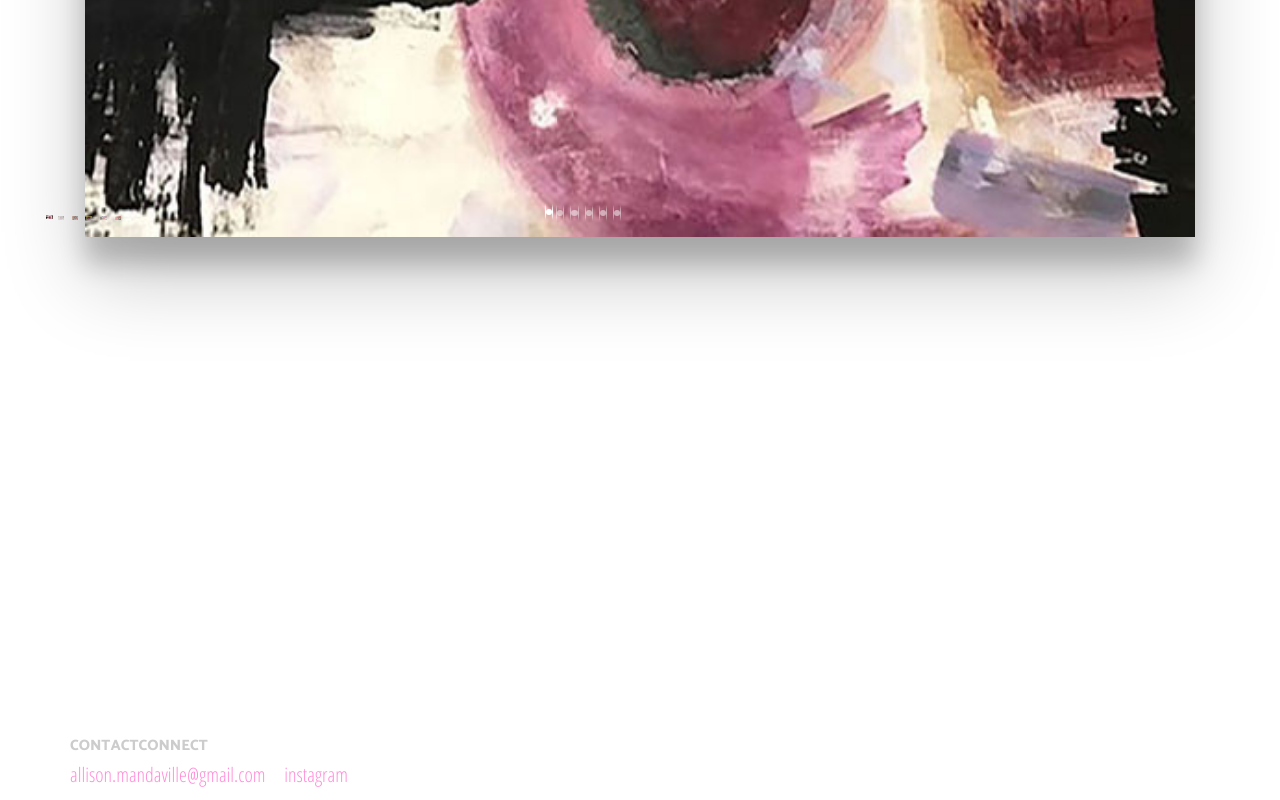
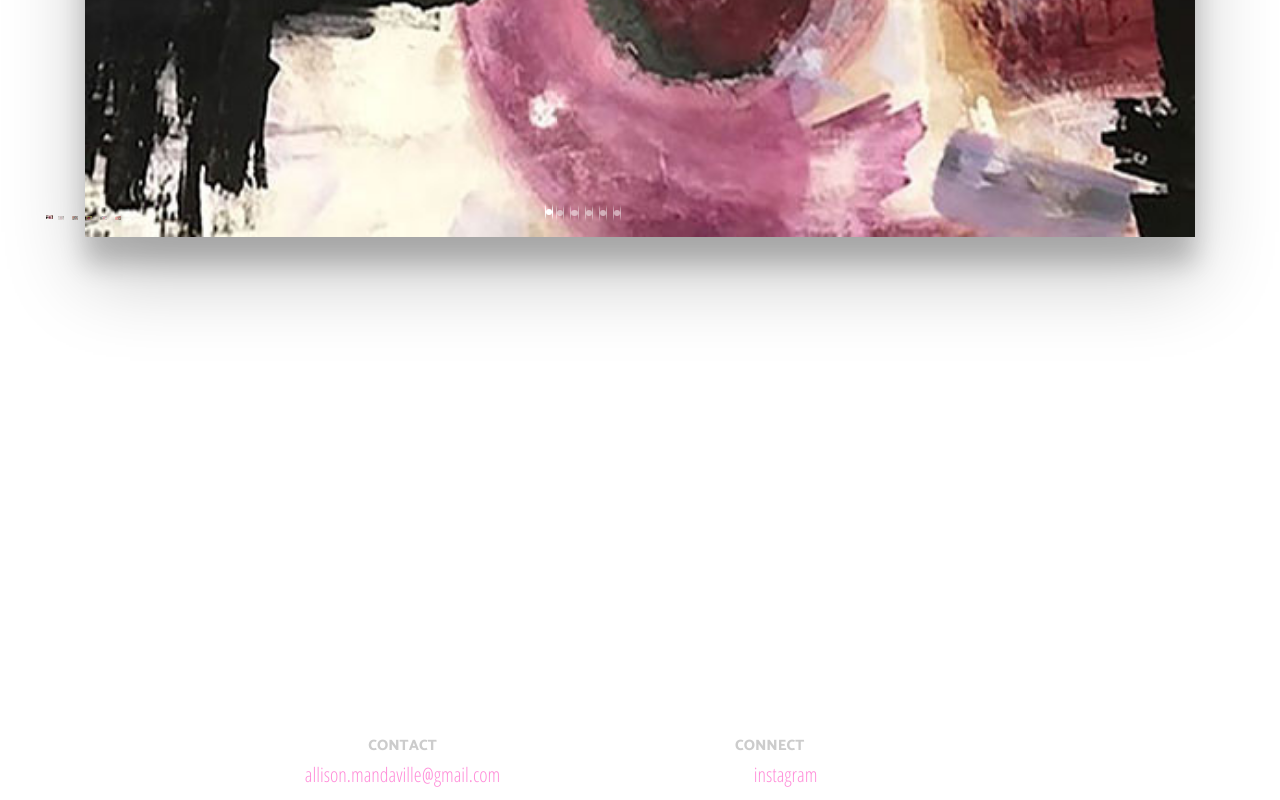
Before and after one commit to paaaarv/Allison-Portfolio, a React (Create React App) app: page / in a window 1280 px wide. Shown: the part 1950-2750 px from the top of the page. Built offline with nearby package versions, Linux system fonts and the light colour scheme.

Commit message:
connect contact centered

```diff
--- a/src/App.css
+++ b/src/App.css
@@ -122,12 +122,11 @@ color: black;
   text-align: center;
   color: #cccccc;
   font-family: "Catamaran", sans-serif;
-
 }
 
 .contact-about{
   color: #ff8cd8;
   font-family: "Open Sans Condensed", sans-serif;
   text-decoration: none;
-  font-size: 20px;
+  font-size: 2em;
 }
--- a/src/components/contact.js
+++ b/src/components/contact.js
@@ -13,7 +13,7 @@ export default class Contact extends React.Component{
       <div className="contact-div">
       <Grid>
       <Row>
-      <Col>
+      <Col xs='7' sm='7' md='7' >
         <h4> CONTACT </h4>
       </Col>
       <Col >
@@ -21,10 +21,10 @@ export default class Contact extends React.Component{
       </Col>
       </Row>
       <Row>
-      <Col >
+      <Col xs='7' sm='7' md='7' >
         <p className="contact-about"> allison.mandaville@gmail.com</p>
       </Col>
-      <Col >
+      <Col>
         <a href="http://www.instagram.com/alpantsmandy" className='contact-about'> <i className="fab fa-instagram"></i> instagram </a>
       </Col>
       </Row>
```
